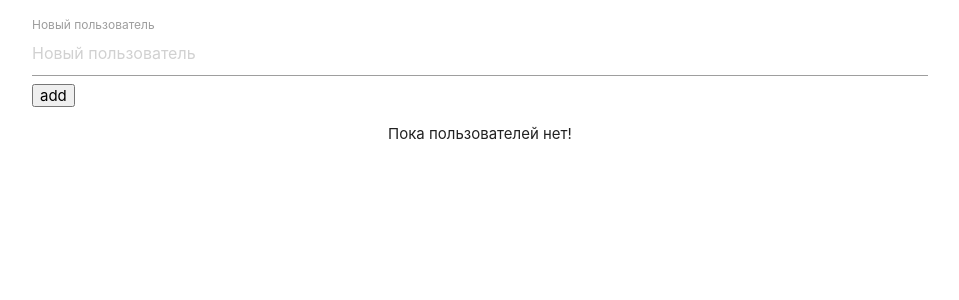
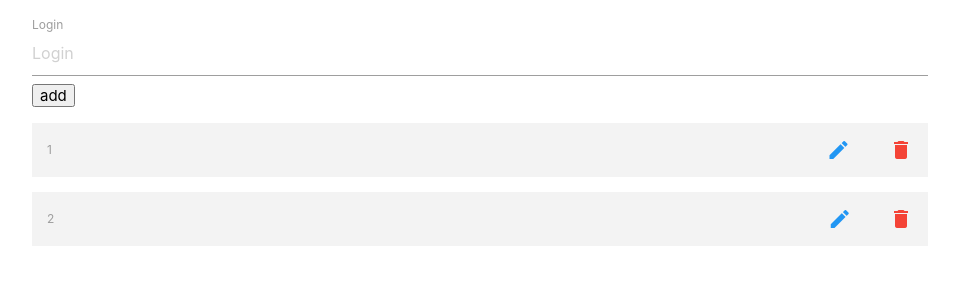
Before and after one commit to IharTsykala/react-ts--crud, a React (Create React App) app: page / in a window 1280 px wide. Shown: the top 300 px of the page, without its empty margins (160-1119 px from the left). Built offline with nearby package versions, Linux system fonts and the light colour scheme.

Commit message:
ref: refactor code

```diff
--- a/src/components/TodoForm.tsx
+++ b/src/components/TodoForm.tsx
@@ -6,8 +6,7 @@ interface TodoFormProps {
 }
 
 export const TodoForm: React.FC<TodoFormProps> = props => {
-  // const [title, setTitle] = useState<string>('')
-  console.log(props.currentUser.title)
+  // const [title, setTitle] = useState<string>('')  )
   const {title} = props.currentUser
   const ref = useRef<HTMLInputElement>(null)
   if(title) ref.current!.value = title
@@ -16,27 +15,22 @@ export const TodoForm: React.FC<TodoFormProps> = props => {
   //   setTitle(event.target.value)
   // }
 
+  const addNewUser = () => {
+    props.onAdd(ref.current!.value, props.currentUser.id || Date.now(), false)
+    ref.current!.value = ""
+  }
+
   const keyPressHandler = (event: React.KeyboardEvent) => {
     if (event.key === "Enter") {
-      props.onAdd(ref.current!.value, Date.now(), false)
-      ref.current!.value = ""
-      // console.log(title)
+      addNewUser()
       // setTitle('')
     }
   }
 
   const ClickHandler = (event: React.MouseEvent) => {
-    // if (event.key === "Enter") {
-    props.onAdd(ref.current!.value, Date.now(), false)
-    ref.current!.value = ""
-    // console.log(title)
+    addNewUser()
     // setTitle('')
-    // }
   }
-
-  // editHandler = (title: string) => {
-  //   ref.current!.value = title
-  // }
 
   return (
     <div className="input-field mt2">
@@ -45,12 +39,12 @@ export const TodoForm: React.FC<TodoFormProps> = props => {
         // value={title}
         ref={ref}
         type="text"
-        id="title"
-        placeholder="Новый пользователь"
+        id="login"
+        placeholder="Login"
         onKeyPress={keyPressHandler}
       />
-      <label htmlFor="title" className="active">
-        Новый пользователь
+      <label htmlFor="login" className="active">
+        Login
       </label>
       <button onClick={ClickHandler}>add</button>
     </div>
--- a/src/components/TodoList.tsx
+++ b/src/components/TodoList.tsx
@@ -14,9 +14,9 @@ export const TodoList: React.FC<TodoListProps> = ({
   onRemove
   // onToggle
 }) => {
-  if (todos.length === 0) {
-    return <p className="center">Пока пользователей нет!</p>
-  }
+  // if (todos.length === 0) {
+  //   return <p className="center">Пока пользователей нет!</p>
+  // }
 
   const editHandler = (event: React.MouseEvent, user: Object) => {
     event.preventDefault()
--- a/src/pages/TodosPage.tsx
+++ b/src/pages/TodosPage.tsx
@@ -6,7 +6,8 @@ import { ITodo } from "../interfaces"
 declare var confirm: (question: string) => boolean
 
 export const TodosPage: React.FC = () => {
-  const [todos, setTodos] = useState<ITodo[]>([])
+  const hardUser = [{title: '1', id: 1223, completed: false},{title: '2', id: 1224, completed: false}]
+  const [todos, setTodos] = useState<ITodo[]>(hardUser)
   const [currentUser, setUser] = useState<any>({})
 
   // useEffect(() => {
@@ -24,8 +25,8 @@ export const TodosPage: React.FC = () => {
       id: id,
       completed: completed
     }
+    console.log(newTodo)
     // setTodos([newTodo, ...todos])
-    console.log(newTodo)
     setTodos(prev => [newTodo, ...prev])
     setUser({})
   }
@@ -42,10 +43,11 @@ export const TodosPage: React.FC = () => {
   // }
 
   const editHandler = (user: any) => {
-    if(currentUser.title) addHandler(currentUser.title, currentUser.id, currentUser.completed)
+    if(currentUser.id) {
+      addHandler(currentUser.title, currentUser.id, currentUser.completed)
+    }
     setTodos(prev => prev.filter(todo => todo.id !== user.id))
-    setUser(Object.assign(currentUser, user))
-    // addHandler(user.title, user.id, user.completed)
+    setUser(user)
   }
 
   const removeHandler = (id: number) => {
```
